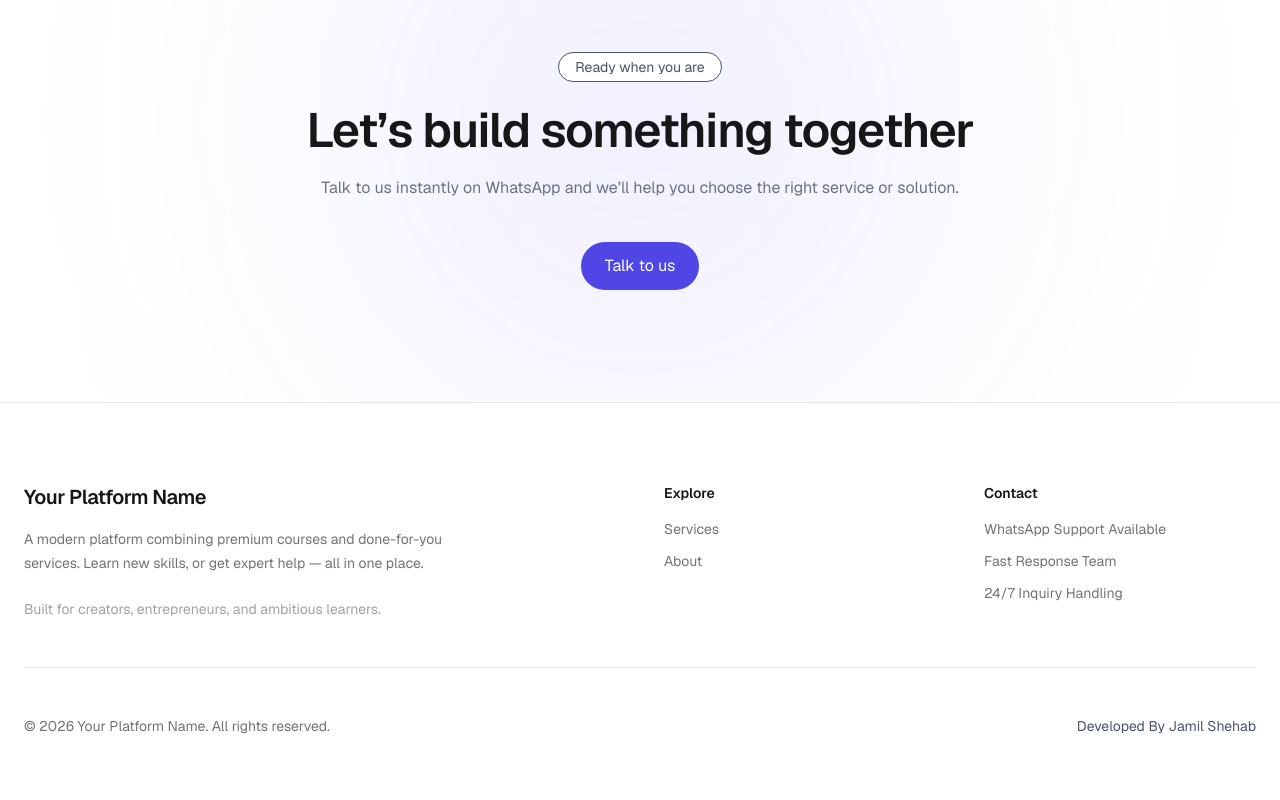
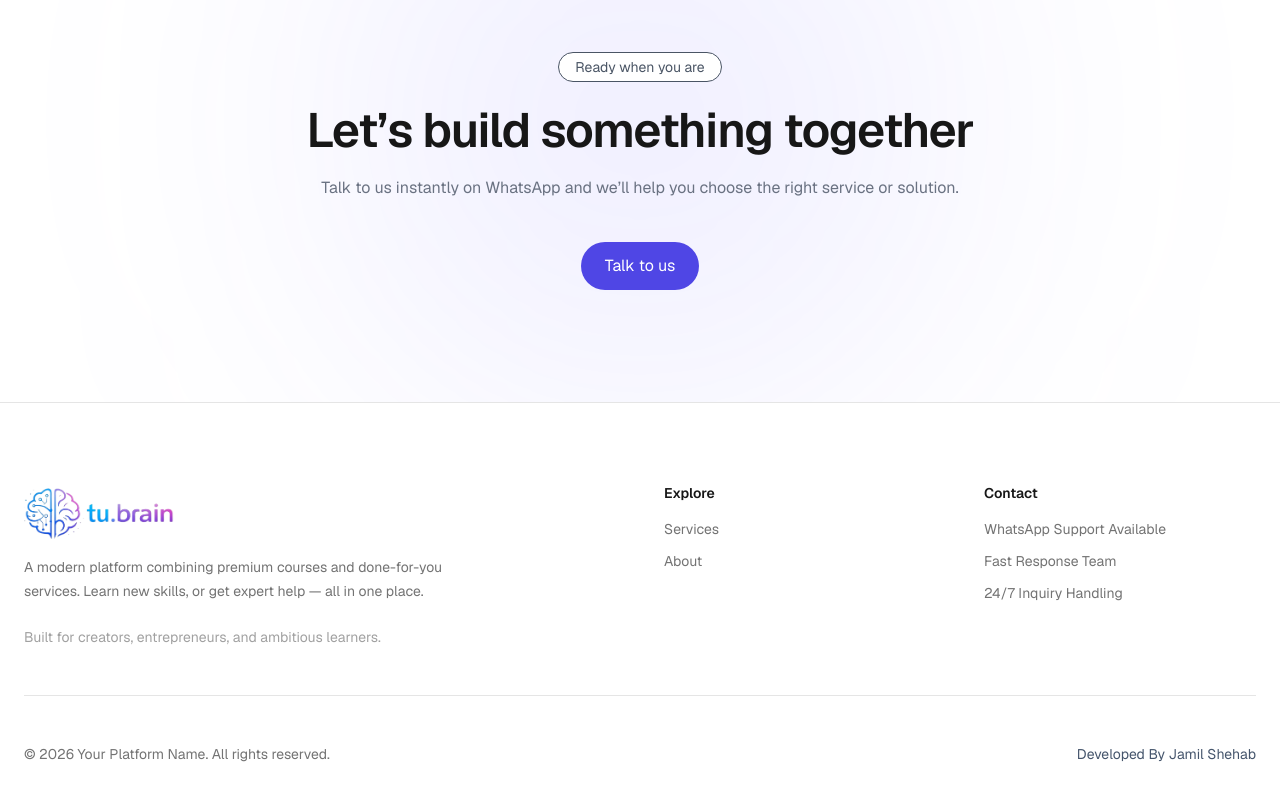
Before and after one commit to jamilshehab/dropservice, a Next.js app: page / in a window 1280 px wide. Shown: the part 2768-3568 px from the top of the page. Built offline with nearby package versions, Linux system fonts and the light colour scheme.

Commit message:
changes added

```diff
--- a/app/components/common/Footer/Footer.tsx
+++ b/app/components/common/Footer/Footer.tsx
@@ -1,3 +1,4 @@
+import Image from "next/image";
 import Link from "next/link";
 
 export default function Footer() {
@@ -8,10 +9,9 @@ export default function Footer() {
         <div className="grid gap-12 md:grid-cols-4">
           {/* BRAND */}
           <div className="md:col-span-2">
-            <h3 className="text-xl font-semibold tracking-tight">
-              Your Platform Name
-            </h3>
-
+            <Link href="/" className="flex items-center gap-2">
+              <Image alt="Logo" src="/logo/logo.png" width={150} height={150} />
+            </Link>
             <p className="mt-4 text-sm text-neutral-500 leading-6 max-w-md">
               A modern platform combining premium courses and done-for-you
               services. Learn new skills, or get expert help — all in one place.
--- a/app/sections/CtaSection.tsx
+++ b/app/sections/CtaSection.tsx
@@ -6,7 +6,7 @@ export default function CTA() {
   )}`;
 
   return (
-    <section className="relative py-28 overflow-hidden" id="contact">
+    <section className="relative py-28 overflow-hidden" id="cta">
       {/* background glow */}
       <div className="absolute inset-0 -z-10">
         <div className="absolute top-[-120px] left-1/2 -translate-x-1/2 w-[600px] h-[600px] bg-indigo-500/10 blur-[140px] rounded-full" />
```
